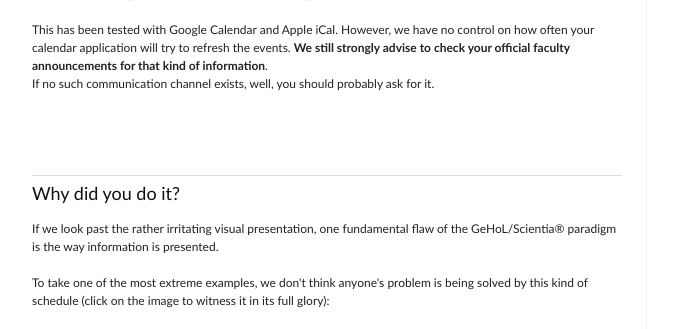
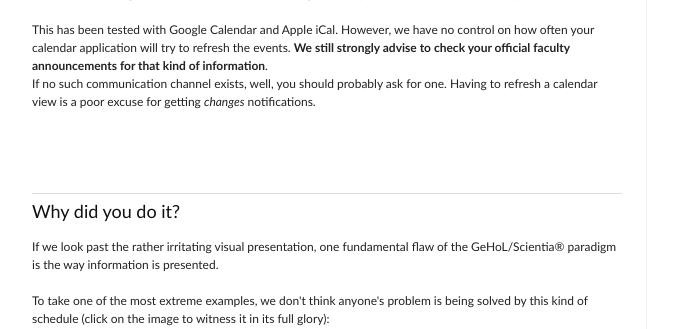
Before and after one commit to sevas/geholimportapp, a Python web app: template templates/questions.html in a window 1280 px wide. Shown: the part 792-1121 px from the top of the page, without its empty margins (133-811 px from the left). Run offline with Jinja, Linux system fonts and the light colour scheme; the template is opened without the code that fills it, so the values that code supplies are empty.

Commit message:
note on notifications by refresh

```diff
--- a/templates/questions.html
+++ b/templates/questions.html
@@ -6,7 +6,7 @@
 {% endblock %}
 
 
-{% block content%}
+{% block content %}
 <div class="span-15">
     <br/><br/>
 
@@ -78,8 +78,10 @@
             official faculty announcements
             for that kind of information</strong>. <br/>
           If no such communication channel exists, well, you should
-          probably ask for it.
+          probably ask for one. Having to refresh a calendar view is a
+            poor excuse for getting <em>changes</em> notifications.
         </p>
+
     </div>
 
 
```
